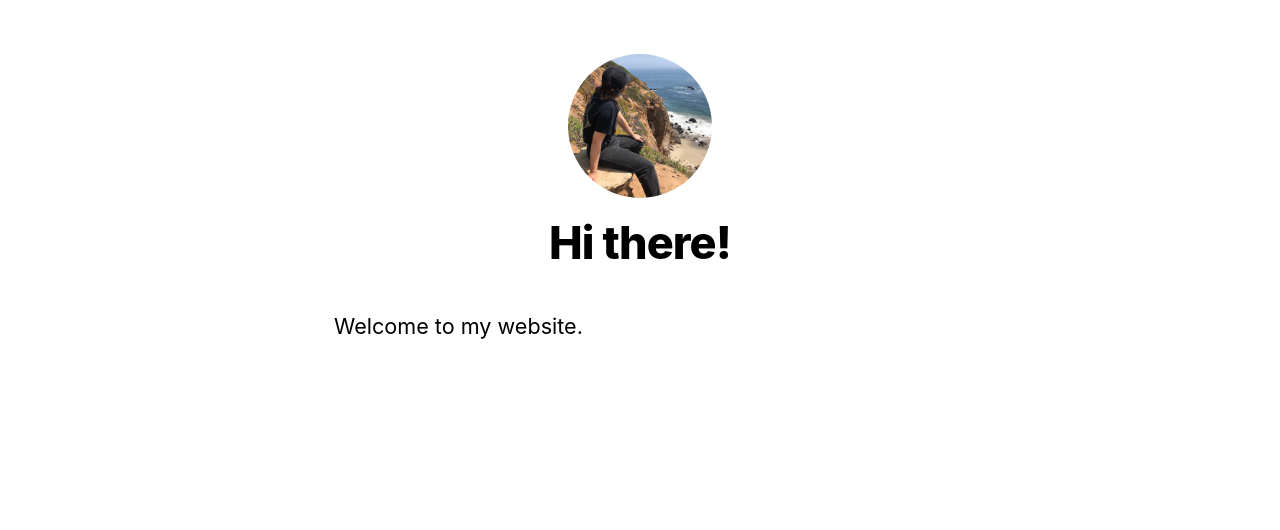
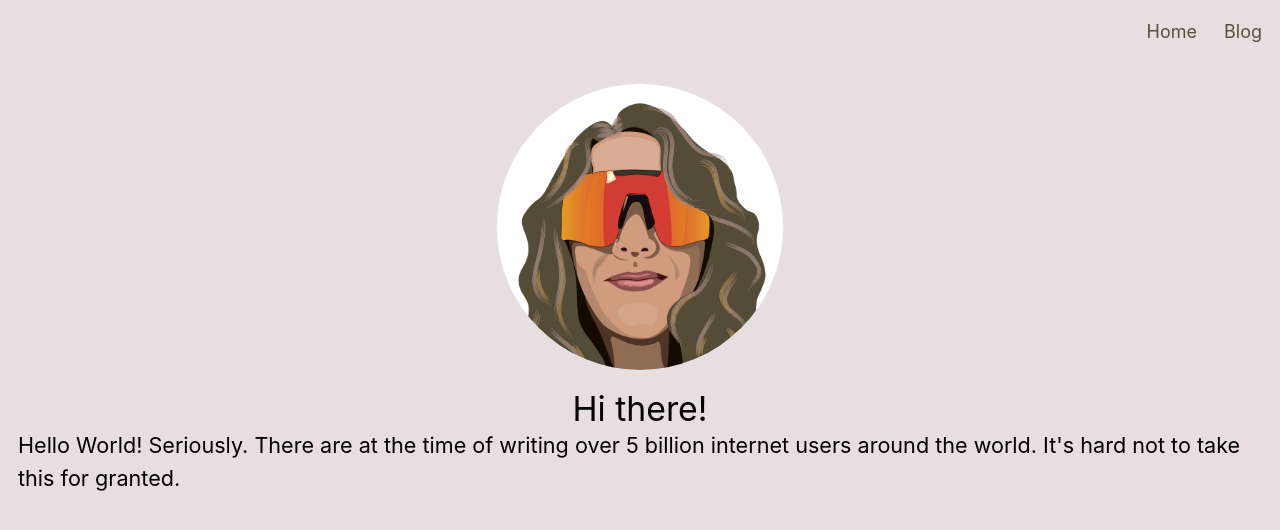
Before and after one commit to emilyperi/nextjs-portfolio, a Next.js app: page / in a window 1280 px wide. Shown: the top 530 px of the page. Built offline with nearby package versions, Linux system fonts and the light colour scheme.

Commit message:
pushing code to remote

```diff
--- /dev/null
+++ b/components/content.js
@@ -0,0 +1,3 @@
+export default function Content({ children }) {
+    return <main className="pr-4 pl-4">{children}</main>
+}
--- /dev/null
+++ b/components/header.js
@@ -0,0 +1,27 @@
+import Image from 'next/image';
+import Link from 'next/link';
+import React, { useState } from 'react';
+
+
+export default function Header({name}) {
+    const [imgClass, setImgClass] = useState("rounded-full bg-white");
+    const onMouseEnter = () => setImgClass("rounded-full bg-magenta");
+    const onMouseLeave = () => setImgClass("rounded-full bg-white");
+    return (
+        <header className="container flex flex-col items-center mx-auto p-4">
+            <div className="w-40 h-40 md:w-64 md:h-64 rounded-full border" onMouseEnter={onMouseEnter} onMouseLeave={onMouseLeave}>
+            <Image
+                priority
+                src="/images/profilelowres.png"
+                height={11759}
+				width={11759}
+				//layout="fill"
+				objectFit="cover"
+                className={imgClass}
+                alt={name}
+		    />
+            </div>
+            <h1 className="text-2xl mx-auto text-greymagenta">{name}</h1>
+	   </header>
+	);
+}
--- a/components/layout.js
+++ b/components/layout.js
@@ -1,63 +1,25 @@
 import Head from 'next/head';
 import Image from 'next/image';
 import Link from 'next/link';
-import styles from './layout.module.css';
+import Header from './header';
 import utilStyles from '../styles/utils.module.css';
+import NavBar from './navbar';
+import Content from './content';
 
 const name = 'Emily Peri';
 export const siteTitle = 'Personal Website';
 
 export default function Layout({ children, home }) {
     return (
-	    <div className={styles.container}>
+        <div className="container mx-auto w-screen h-screen bg-lightgreymagenta">
         <Head>
             <link rel="icon" href="favicon.ico" />
             <meta name="og:title" content={siteTitle} />
-	   </Head>
-       <header className={styles.header}>
-            {home ? (
-		        <>
-                    <Image
-                        priority
-                        src="/images/profile.jpeg"
-                        className={utilStyles.borderCircle}
-                        height={144}
-                        width={144}
-                        alt={name}
-		            />
-                    <h1 className={utilStyles.heading2Xl}>Hi there!</h1>
-                    </>
-            ) : (
-		        <>
-                        <Link href="/">
-                            <a>
-                                <Image
-                                    priority
-                                    src="/images/profile.jpe/g"
-                                    className={utilStyles.borderCircle}
-                                    height={108}
-                                    width={108}
-                                    alt={name}
-				                />
-			                </a>
-			            </Link>
-                        <h2 className={utilStyles.headingLg}>
-                            <Link href="/">
-                                <a className={utilStyles.colorInherit}>{name}</a>
-			                </Link>
-			            </h2>
-		        </>
+        </Head>
 
-		    )}
-	   </header>
-       <main>{children}</main>
-       {!home && (
-        <div className={style.backToHome}>
-            <Link href="/">
-                <a>← Back to home</a>
-            </Link>
-        </div>
-       )}
+        <NavBar />
+        <Header name></Header>
+        <Content>{children}</Content>
        </div>
     );
 }
--- /dev/null
+++ b/components/navbar.js
@@ -0,0 +1,10 @@
+export default function NavBar({ children }) {
+    return (
+        <nav className="relative container mx-auto p-4">
+            <div className="hidden md:flex space-x-6 justify-end">
+                <a href="#" className="text-greybrown hover:text-lightgreybrown">Home</a>
+                <a href="#" className="text-greybrown hover:text-lightgreybrown">Blog</a>
+		     </div>
+		</nav>
+	);
+}
--- /dev/null
+++ b/components/navlink.js
@@ -0,0 +1 @@
+import Link from 'next/link';
--- a/package.json
+++ b/package.json
@@ -9,5 +9,10 @@
     "next": "latest",
     "react": "17.0.2",
     "react-dom": "17.0.2"
+  },
+  "devDependencies": {
+    "autoprefixer": "^10.4.7",
+    "postcss": "^8.4.14",
+    "tailwindcss": "^3.1.4"
   }
 }
--- a/pages/index.js
+++ b/pages/index.js
@@ -7,7 +7,10 @@ export default function Home() {
   return (
     <Layout home>
         <section className={utilStyles.headingMd}>
-         <p>Welcome to my website.</p>
+          <div className="flex flex-col items-center md:items-start">
+            <h2 className="text-3xl mx-auto">Hi there!</h2>
+	        <p>Hello World! Seriously. There are at the time of writing over 5 billion internet users around the world. It's hard not to take this for granted.</p>
+		  </div>
         </section>
     </Layout>
     );
--- /dev/null
+++ b/postcss.config.js
@@ -0,0 +1,6 @@
+module.exports = {
+  plugins: {
+    tailwindcss: {},
+    autoprefixer: {},
+  },
+}
--- a/styles/global.css
+++ b/styles/global.css
@@ -1,3 +1,7 @@
+@tailwind base;
+@tailwind components;
+@tailwind utilities;
+
 html,
 body {
     padding: 0;
--- /dev/null
+++ b/tailwind.config.js
@@ -0,0 +1,24 @@
+/** @type {import('tailwindcss').Config} */
+module.exports = {
+  content: [
+  	"./pages/**/*.{js,ts,jsx,tsx}",
+  	"./components/**/*.{js,ts,jsx,tsx}",
+  ],
+  theme: {
+    extend: {
+          colors: {
+	        greybrown: '#5B4E3E',
+            magenta: '#94268B',
+            sand: '#D4A081',
+            tange: '#D4683B',
+            darkbrown: '#21190E',
+            lightgreybrown: '#907965',
+            greymagenta: '#7F5F68',
+            gold: '#EC9C2C',
+            lightgreymagenta: '#e6dee0',
+	      }
+	},
+
+      },
+  plugins: [],
+}
```
Also changed, not shown: components/card.js (added), components/footer.js (added), public/images/profilelowres.png (added), 1 other file (tests, documents, lock files or other folders).
